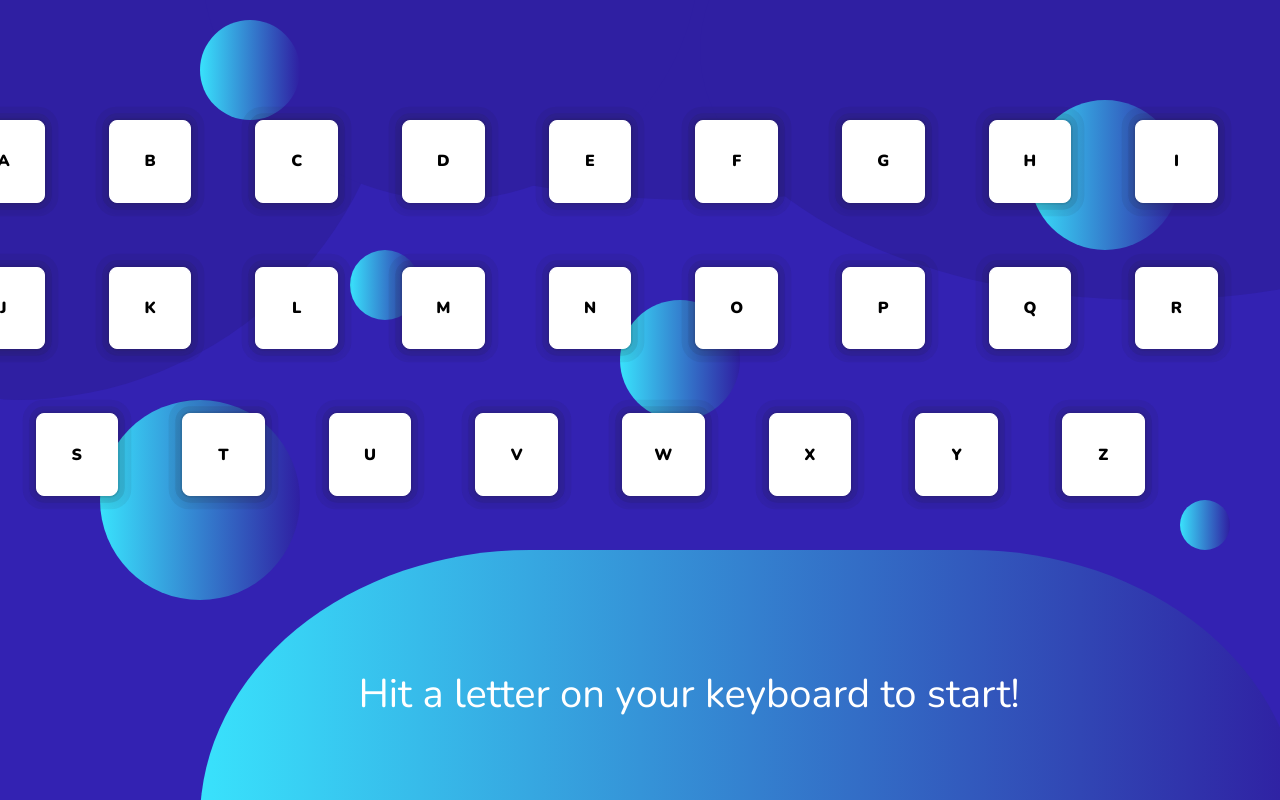
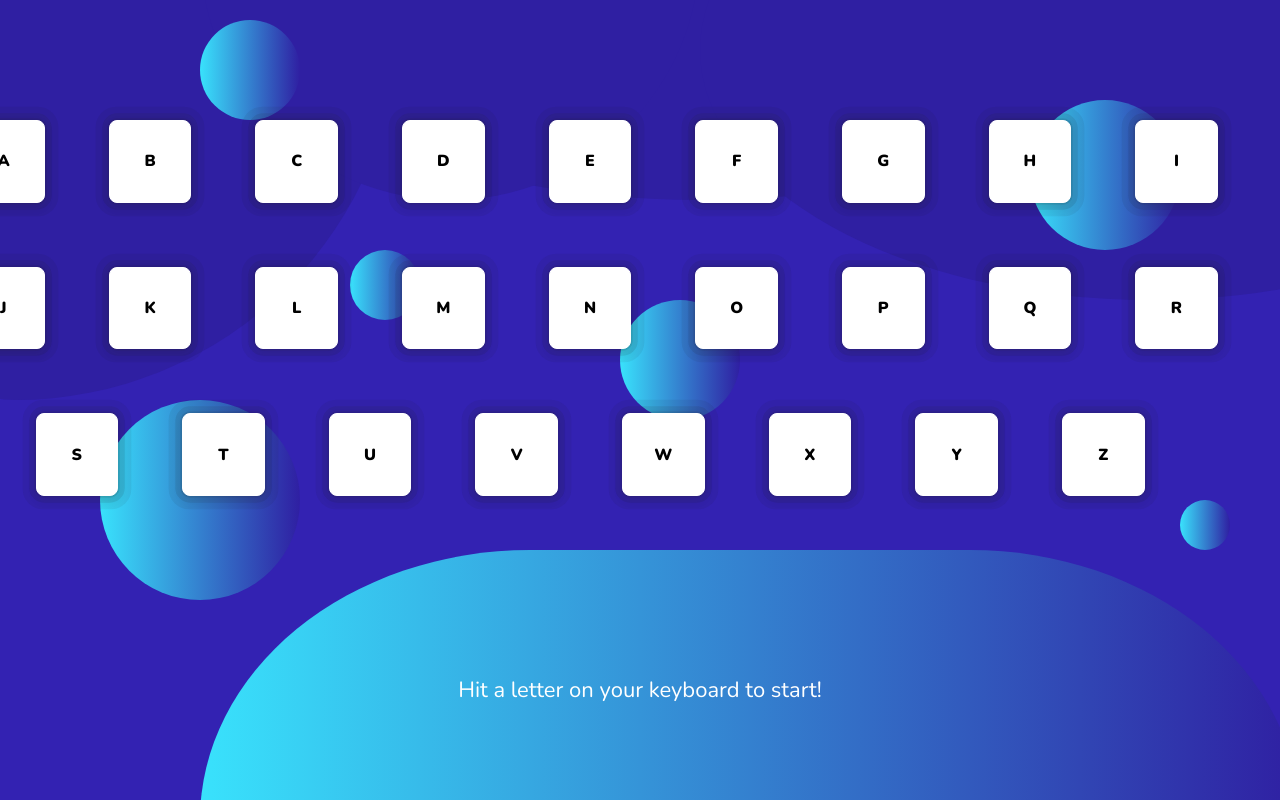
Before and after one commit to katherinegar/type, a plain HTML site: page index.html in a window 1280 px wide. Drawn offline with nearby package versions, Linux system fonts and the light colour scheme.

Commit message:
Update type.css

```diff
--- a/css/type.css
+++ b/css/type.css
@@ -3,12 +3,13 @@ html {
 }
 
 h1{
-	font-size: 40px;
+	font-size: 22px;
 	font-family: 'Nunito', sans-serif;
 	font-weight: 300;
 	color: white;
-	left: 28%;
-	top: 80%;
+	left: 50%;
+	bottom: 10%;
+	transform: translatex(-50%);
 	position: absolute;
 }
 
```
